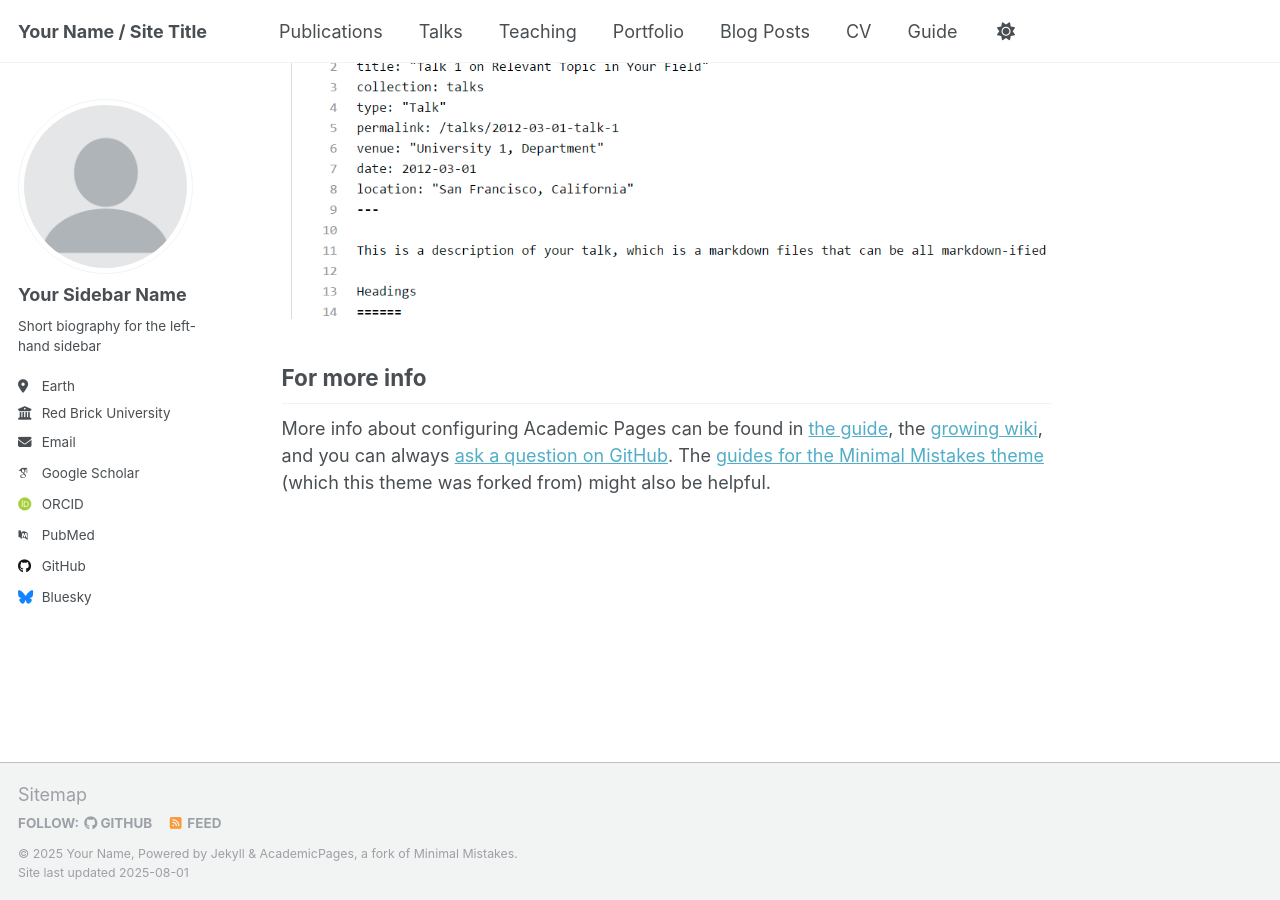
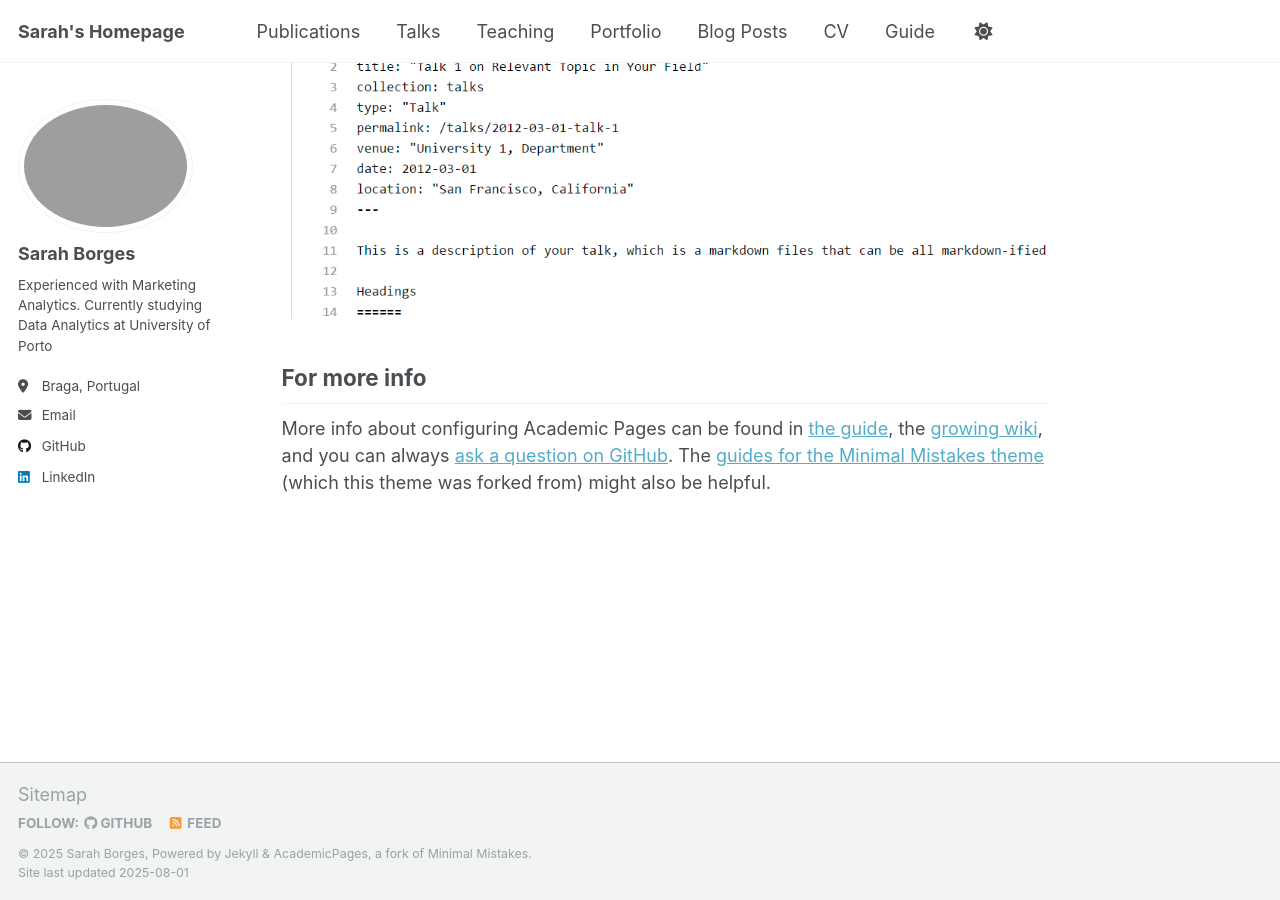
Before and after one commit to sarah-borges-data/sarah-borges-data.github.io, a Jekyll site: the page built from _pages/about.md, in a window 1280 px wide and 900 px high, scrolled down 2880 px. Built offline with Jekyll 4.4.1, drawn with Linux system fonts in a browser that asks for light colours; some web fonts are replaced; a script that is not in the unit is left out.

Commit message:
Update _config.yml

```diff
--- a/_config.yml
+++ b/_config.yml
@@ -9,51 +9,41 @@
 # Basic Site Settings
 locale                   : "en-US"
 site_theme               : "default"
-title                    : "Your Name / Site Title"
+title                    : "Sarah's Homepage"
 title_separator          : "-"
-name                     : &name "Your Name"
-description              : &description "personal description"
-url                      : https://academicpages.github.io # the base hostname & protocol for your site e.g. "https://[your GitHub username].github.io" or if you already have some other page hosted on Github then use "https://[your GitHub username].github.io/[Your Repo Name]"
+name                     : &name "Sarah Borges"
+description              : &description "Data Analyst"
+url                      : https://sarah-borges-data.github.io # the base hostname & protocol for your site e.g. "https://[your GitHub username].github.io" or if you already have some other page hosted on Github then use "https://[your GitHub username].github.io/[Your Repo Name]"
 baseurl                  : "" # the subpath of your site, e.g. "/blog"
-repository               : "academicpages/academicpages.github.io"
+repository               : "sarah-borges-data/sarah-borges-data.github.io"
 
 # Site Author - The following control what appear as part of the author content on the side bar.
 #               If a field is blank the icon and link will not appear, otherwise it will be shown.
 #               Additional customization can be done by editing /_includes/author-profile.html
 author:
   # Biographic information
-  avatar           : "profile.png"
-  name             : "Your Sidebar Name"
+  avatar           : "images/Design sem nome.png"
+  name             : "Sarah Borges"
   pronouns         : # example: "she/her"
-  bio              : "Short biography for the left-hand sidebar"
-  location         : "Earth"
-  employer         : "Red Brick University"
+  bio              : "Experienced with Marketing Analytics. Currently studying Data Analytics at University of Porto"
+  location         : "Braga, Portugal"
+  employer         : #"Red Brick University"
   uri              : # URL
-  email            : "none@example.org"
+  email            : "sarahbs@outlook.com"
 
-  # Academic websites
-  academia         : # URL
-  arxiv            : # URL - Update with the correct link to your profile
-  googlescholar    : "https://scholar.google.com/citations?user=PS_CX0AAAAAJ"
-  inspire-hep      : # URL
-  impactstory      : # URL
-  orcid            : "http://orcid.org/yourorcidurl"
-  semantic         : # URL
-  pubmed           : "https://www.ncbi.nlm.nih.gov/pubmed/?term=john+snow"
-  researchgate     : # URL
-  scopus           : # URL
+
 
   # Repositories and software development
   bitbucket        : # Username - Update with your username on the site
   codepen          : # Username
   dribbble         : # Username
-  github           : "academicpages"
+  github           : "sarah-borges-data"
   kaggle           : # Username
   stackoverflow    : # User number or user number and name (i.e., use "1" or "1/jeff-atwood")
 
   # Social media
   artstation       : # Username
-  bluesky          : "bsky.app" # Replace this with you Bluesky username
+  bluesky          : #"bsky.app" # Replace this with you Bluesky username
   facebook         : # Username
   flickr           : # Username
   foursquare       : # Username
@@ -62,7 +52,7 @@ author:
   keybase          : # Username
   instagram        : # Username
   lastfm           : # Username
-  linkedin         : # Username
+  linkedin         : "https://www.linkedin.com/in/sarahborgessilva/"
   mastodon         : # URL
   medium           : # URL
   pinterest        : # Username
```
